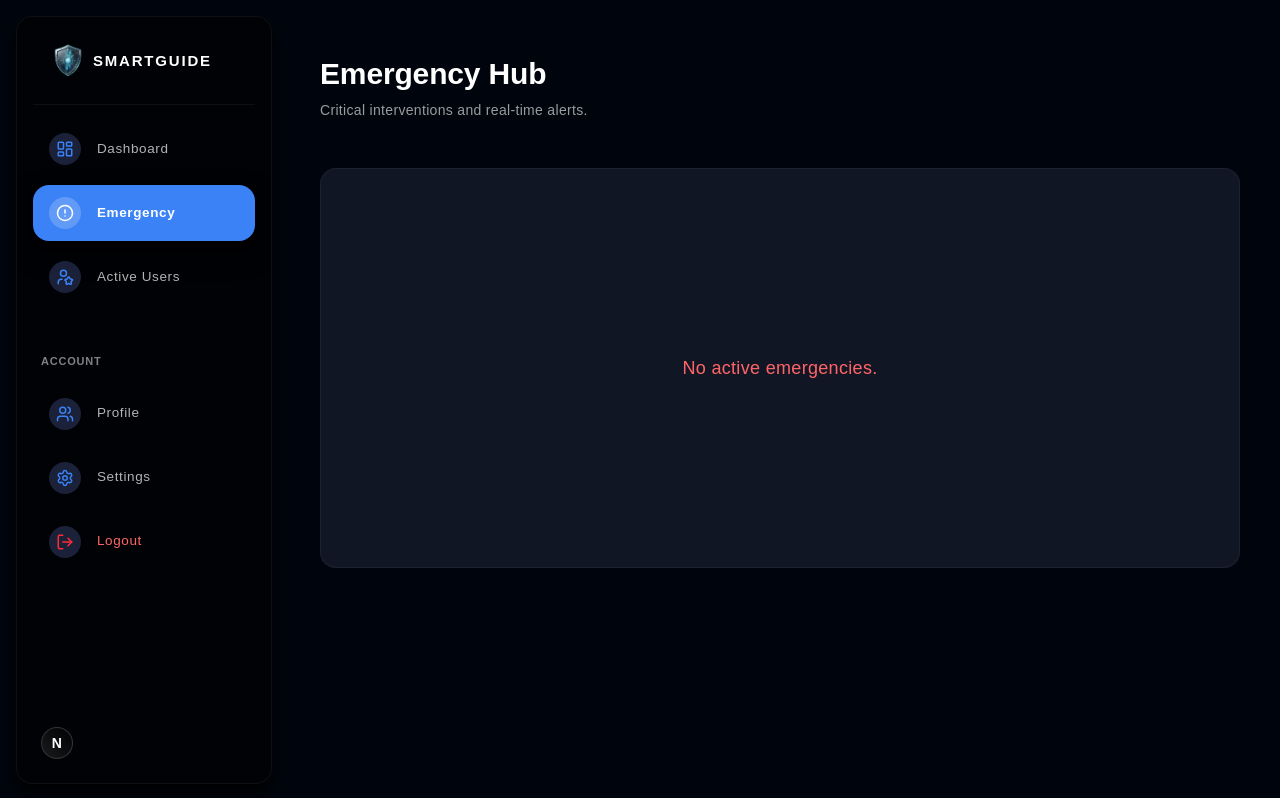
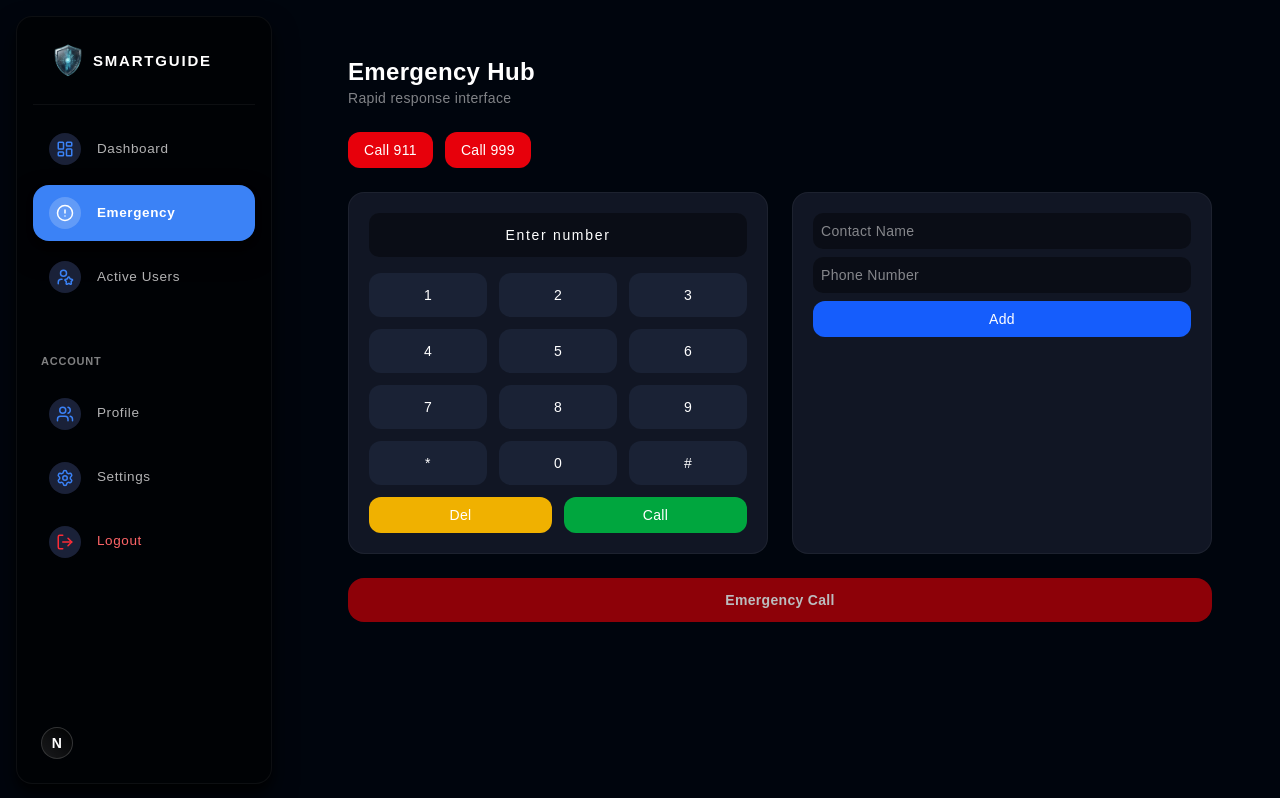
Before and after one commit to Rocelll20/smart-iot-guide, a Next.js app: page /dashboard/emergency in a window 1280 px wide. Built offline with nearby package versions, Linux system fonts and the light colour scheme.

Commit message:
Emergency Hub Implementation

```diff
--- a/app/dashboard/emergency/page.tsx
+++ b/app/dashboard/emergency/page.tsx
@@ -1,18 +1,276 @@
-import React from 'react';
+"use client";
+
+import React, { useState, useEffect, useRef } from "react";
+
+interface Contact {
+  id: number;
+  name: string;
+  number: string;
+}
 
 export default function EmergencyPage() {
-    return (
-        <div className="flex flex-col gap-6 w-full max-w-7xl mx-auto animation-fade-in relative z-10 px-4 mt-8">
-            <div className="flex justify-between items-center mb-6">
+  const [phoneNumber, setPhoneNumber] = useState("");
+  const [contacts, setContacts] = useState<Contact[]>([]);
+  const [name, setName] = useState("");
+  const [number, setNumber] = useState("");
+
+  const [countdown, setCountdown] = useState<number | null>(null);
+  const [toast, setToast] = useState<string | null>(null);
+  const [flash, setFlash] = useState(false);
+
+  const audioRef = useRef<HTMLAudioElement | null>(null);
+
+  const dialKeys = ["1","2","3","4","5","6","7","8","9","*","0","#"];
+
+  /* ---------------- PERSISTENCE ---------------- */
+
+  useEffect(() => {
+    const saved = localStorage.getItem("emergencyContacts");
+    if (saved) setContacts(JSON.parse(saved));
+  }, []);
+
+  useEffect(() => {
+    localStorage.setItem("emergencyContacts", JSON.stringify(contacts));
+  }, [contacts]);
+
+  /* ---------------- COUNTDOWN ---------------- */
+
+  useEffect(() => {
+    if (countdown === null) return;
+
+    if (countdown === 0) {
+      triggerEmergency();
+      return;
+    }
+
+    const timer = setTimeout(() => {
+      setCountdown((prev) => (prev ? prev - 1 : null));
+    }, 1000);
+
+    return () => clearTimeout(timer);
+  }, [countdown]);
+
+  const triggerEmergency = () => {
+    setCountdown(null);
+    setToast("🚨 Emergency triggered!");
+    startFlashing();
+    playAlarm();
+  };
+
+  const startFlashing = () => {
+    let flashes = 0;
+    const interval = setInterval(() => {
+      setFlash((prev) => !prev);
+      flashes++;
+      if (flashes >= 6) {
+        clearInterval(interval);
+        setFlash(false);
+      }
+    }, 250);
+  };
+
+  const playAlarm = () => {
+    if (audioRef.current) {
+      audioRef.current.currentTime = 0;
+      audioRef.current.play();
+    }
+  };
+
+  /* ---------------- ACTIONS ---------------- */
+
+  const handleDial = (value: string) => {
+    setPhoneNumber((prev) => prev + value);
+  };
+
+  const deleteDigit = () => {
+    setPhoneNumber((prev) => prev.slice(0, -1));
+  };
+
+  const addContact = () => {
+    if (!name || !number) return;
+    setContacts((prev) => [...prev, { id: Date.now(), name, number }]);
+    setName("");
+    setNumber("");
+  };
+
+  const deleteContact = (id: number) => {
+    setContacts((prev) => prev.filter((c) => c.id !== id));
+  };
+
+  const startEmergencyCountdown = () => {
+    setCountdown(5);
+  };
+
+  const quickCall = (num: string) => {
+    setToast(`Calling ${num}...`);
+  };
+
+  return (
+    <div
+      className={`relative flex flex-col gap-6 w-full max-w-4xl mx-auto px-4 mt-8 text-white transition ${
+        flash ? "bg-red-900" : ""
+      }`}
+    >
+      <audio
+        ref={audioRef}
+        src="https://actions.google.com/sounds/v1/alarms/alarm_clock.ogg"
+      />
+
+      {/* RED TOAST */}
+      {toast && (
+        <div className="fixed top-6 right-6 bg-red-700 px-4 py-3 rounded-lg shadow-lg flex items-center gap-3">
+          <span className="text-sm">{toast}</span>
+          <button
+            onClick={() => setToast(null)}
+            className="font-bold"
+          >
+            ✕
+          </button>
+        </div>
+      )}
+
+      {/* COUNTDOWN MODAL */}
+      {countdown !== null && (
+        <div className="fixed inset-0 bg-black/70 flex items-center justify-center">
+          <div className="bg-[#111624] p-6 rounded-xl text-center border border-red-600">
+            <p className="mb-4 text-sm">
+              Emergency triggers in{" "}
+              <span className="text-red-500 font-bold text-lg">
+                {countdown}
+              </span>
+            </p>
+            <button
+              onClick={() => setCountdown(null)}
+              className="bg-gray-600 hover:bg-gray-700 px-4 py-2 rounded-lg text-xs"
+            >
+              Cancel
+            </button>
+          </div>
+        </div>
+      )}
+
+      {/* HEADER */}
+      <div>
+        <h1 className="text-2xl font-semibold">Emergency Hub</h1>
+        <p className="text-white/50 text-sm">Rapid response interface</p>
+      </div>
+
+      {/* PRESETS */}
+      <div className="flex gap-3">
+        <button
+          onClick={() => quickCall("911")}
+          className="bg-red-600 hover:bg-red-700 px-4 py-2 rounded-lg text-sm"
+        >
+          Call 911
+        </button>
+
+        <button
+          onClick={() => quickCall("999")}
+          className="bg-red-600 hover:bg-red-700 px-4 py-2 rounded-lg text-sm"
+        >
+          Call 999
+        </button>
+      </div>
+
+      <div className="grid grid-cols-1 md:grid-cols-2 gap-6">
+
+        {/* DIAL PAD */}
+        <div className="bg-[#111624] rounded-xl p-5 border border-white/5">
+          <div className="bg-black/40 rounded-md p-3 text-center mb-4 text-sm tracking-widest">
+            {phoneNumber || "Enter number"}
+          </div>
+
+          <div className="grid grid-cols-3 gap-3 mb-3">
+            {dialKeys.map((key) => (
+              <button
+                key={key}
+                onClick={() => handleDial(key)}
+                className="bg-[#1a2235] hover:bg-[#222c44] py-3 rounded-lg text-sm"
+              >
+                {key}
+              </button>
+            ))}
+          </div>
+
+          <div className="flex gap-3">
+            <button
+              onClick={deleteDigit}
+              className="flex-1 bg-yellow-500 py-2 rounded-lg text-sm"
+            >
+              Del
+            </button>
+
+            <button
+              onClick={() => quickCall(phoneNumber)}
+              className="flex-1 bg-green-600 py-2 rounded-lg text-sm"
+            >
+              Call
+            </button>
+          </div>
+        </div>
+
+        {/* CONTACTS */}
+        <div className="bg-[#111624] rounded-xl p-5 border border-white/5">
+          <div className="flex flex-col gap-2 mb-4">
+            <input
+              type="text"
+              placeholder="Contact Name"
+              value={name}
+              onChange={(e) => setName(e.target.value)}
+              className="bg-black/40 rounded-md p-2 text-sm"
+            />
+            <input
+              type="text"
+              placeholder="Phone Number"
+              value={number}
+              onChange={(e) => setNumber(e.target.value)}
+              className="bg-black/40 rounded-md p-2 text-sm"
+            />
+            <button
+              onClick={addContact}
+              className="bg-blue-600 py-2 rounded-lg text-sm"
+            >
+              Add
+            </button>
+          </div>
+
+          <div className="flex flex-col gap-2 max-h-[200px] overflow-y-auto">
+            {contacts.map((contact) => (
+              <div
+                key={contact.id}
+                className="bg-[#1a2235] p-3 rounded-lg flex justify-between items-center text-sm"
+              >
                 <div>
-                    <h1 className="text-3xl font-bold tracking-tight text-white mb-2">Emergency Hub</h1>
-                    <p className="text-white/60 text-sm">Critical interventions and real-time alerts.</p>
+                  <p>{contact.name}</p>
+                  <p className="text-white/50 text-xs">{contact.number}</p>
                 </div>
-            </div>
+                <div className="flex gap-2">
+                  <button
+                    onClick={() => quickCall(contact.number)}
+                    className="bg-green-600 px-3 py-1 rounded-md text-xs"
+                  >
+                    Call
+                  </button>
+                  <button
+                    onClick={() => deleteContact(contact.id)}
+                    className="bg-red-600 px-3 py-1 rounded-md text-xs"
+                  >
+                    X
+                  </button>
+                </div>
+              </div>
+            ))}
+          </div>
+        </div>
+      </div>
 
-            <div className="bg-[#111624] rounded-2xl p-8 border border-white/5 min-h-[400px] flex items-center justify-center">
-                <p className="text-red-400 text-lg">No active emergencies.</p>
-            </div>
-        </div>
-    );
+      {/* EMERGENCY BUTTON */}
+      <button
+        onClick={startEmergencyCountdown}
+        className="bg-red-700 hover:bg-red-800 py-3 rounded-xl text-sm font-semibold animate-pulse"
+      >
+        Emergency Call
+      </button>
+    </div>
+  );
 }
```
